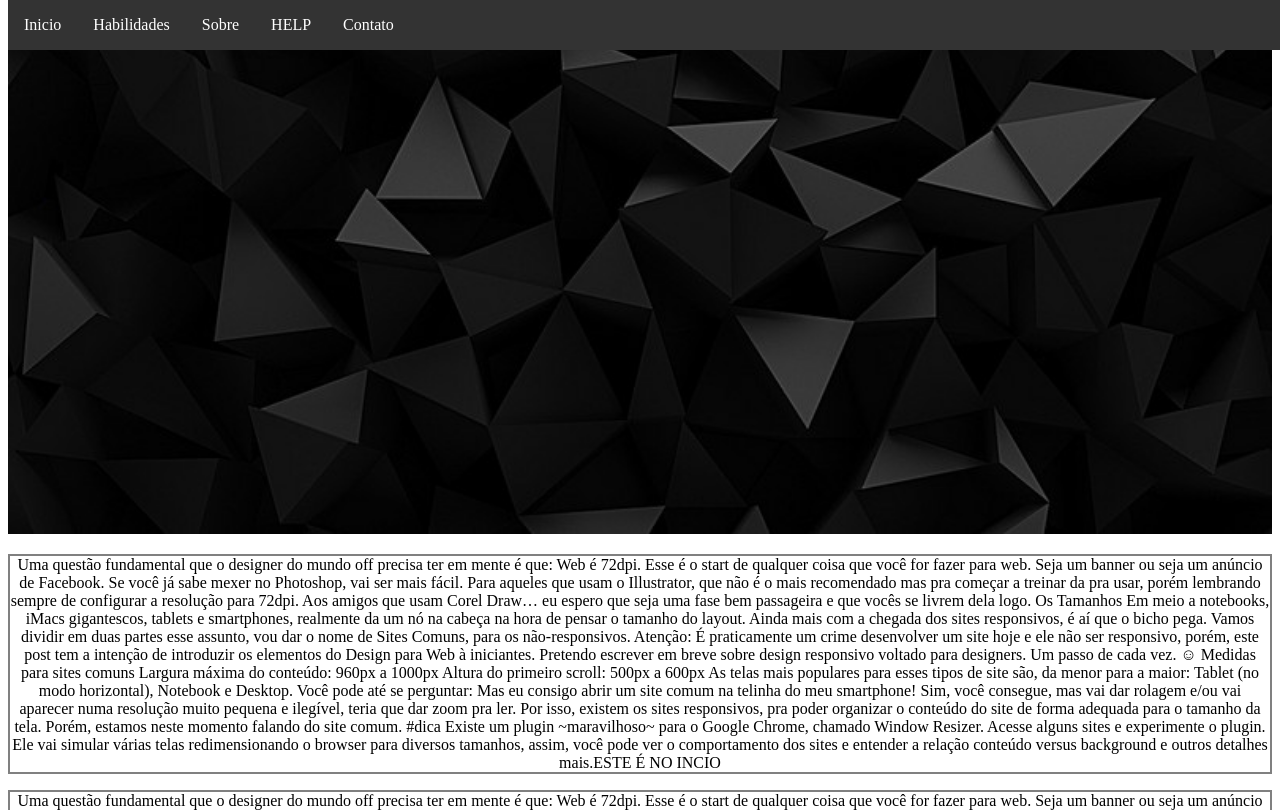
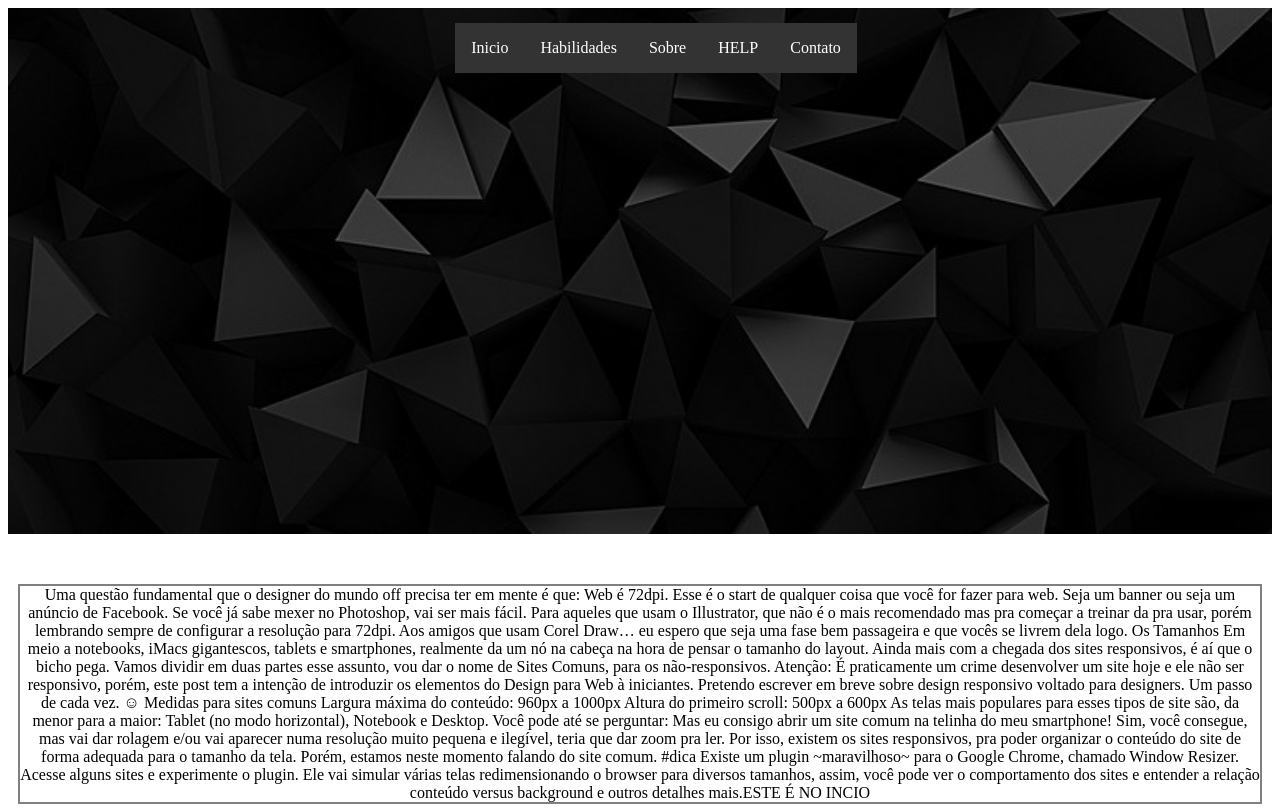
Before and after one commit to mikaelsilva/Site, a plain HTML site: page index.html in a window 1280 px wide. Shown: the top 810 px of the page. Drawn offline with Linux system fonts and the light colour scheme.

Commit message:
Atualizando arquivos HTML e CSS

```diff
--- a/css/layout.css
+++ b/css/layout.css
@@ -28,11 +28,14 @@ li a:hover {
   background-color: #111111;
 }
 
-nav {
+
+div {
 	text-align: center;
+	 margin: 20px 0;
+  padding: 10px;
 }
 
-nav a {
+div a {
 	text-decoration: none;
   	border-radius: 5px;
 }
@@ -59,10 +62,20 @@ img {
 
 #menu {
 	position: fixed;
+	display: flex;
+	  text-decoration: none;
+  padding: 3px 8px;
+
+
+	flex-flow: column nowrap;
+    align-items: center;
+
 	width: 100%;
 	height: 40%;
 	top: 0px;
 }
+
+
 
 p {
 	border: 2px solid gray;
--- a/index.html
+++ b/index.html
@@ -13,9 +13,8 @@
 
 	<header>
 		<img src="img/header.jpg" alt="Menu background">
-	</header>
 
-	<nav id='menu'>
+		<div id='menu'>
 			<ul>
 				<li><a href="#Inicio">Inicio</a></li>
 				<li><a href="#Habilidades">Habilidades</a></li>
@@ -23,7 +22,10 @@
 				<li><a href="#HELP">HELP</a></li>
 				<li><a href="#Contato">Contato</a></li>
 			</ul>
-	</nav>
+		</div>
+	</header>
+
+
 
 		<div id="Inicio">
 			<p>Uma questão fundamental que o designer do mundo off precisa ter em mente é que: Web é 72dpi. Esse é o start de qualquer coisa que você for fazer para web. Seja um banner ou seja um anúncio de Facebook.
```
Lines whose indentation alone changed are shown as unchanged.
